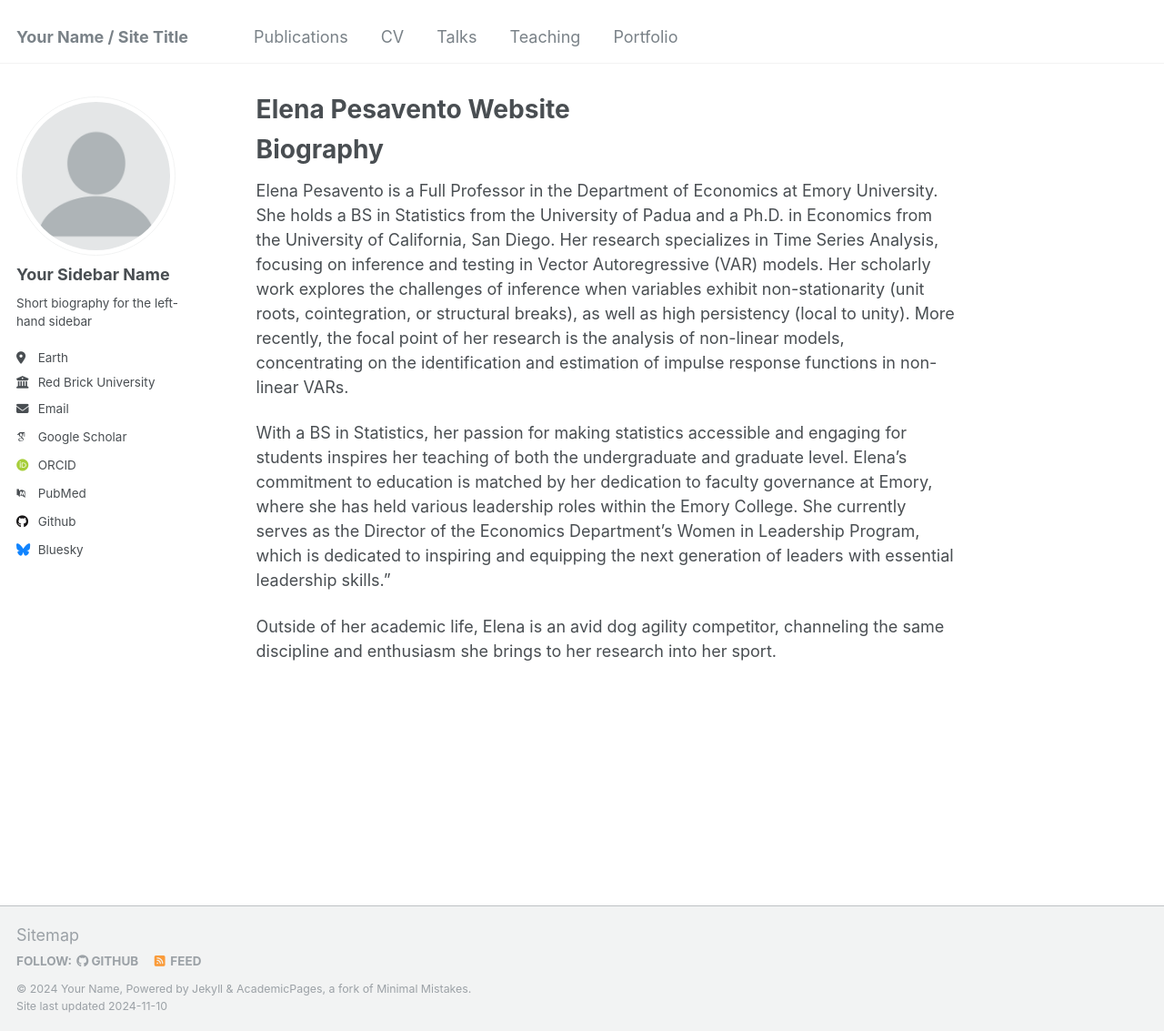
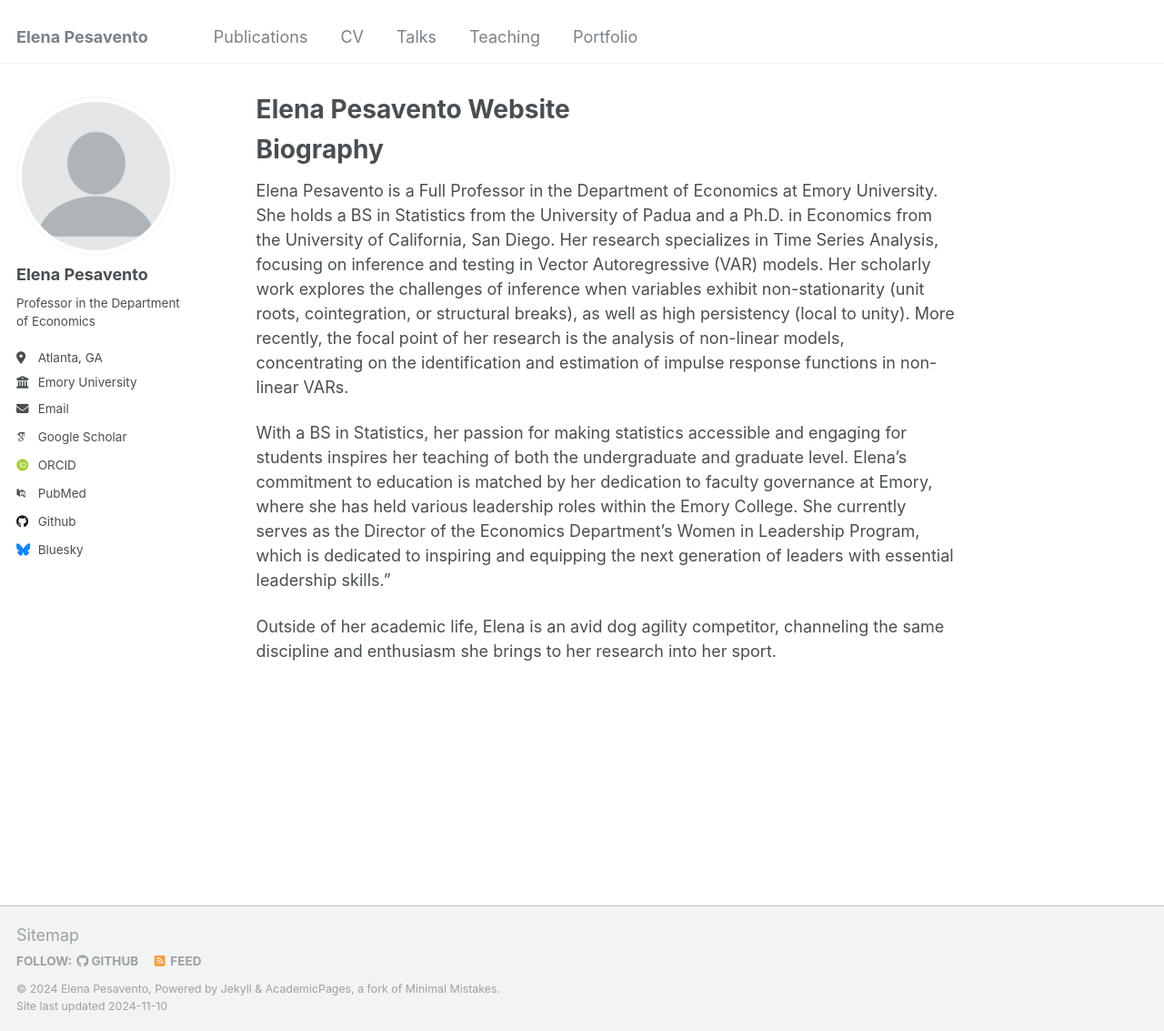
Before and after one commit to epesave/epesave.github.io, a Jekyll site: the page built from _pages/about.md, in a window 1280 px wide and 1133 px high. Shown: the whole window at 91% size. Built offline with Jekyll 4.4.1, drawn with Linux system fonts in a browser that asks for light colours; some web fonts are replaced.

Commit message:
Update _config.yml

```diff
--- a/_config.yml
+++ b/_config.yml
@@ -8,11 +8,11 @@
 
 # Basic Site Settings
 locale                   : "en-US"
-title                    : "Your Name / Site Title"
+title                    : "Elena Pesavento"
 title_separator          : "-"
-name                     : &name "Your Name"
+name                     : &name "Elena Pesavento"
 description              : &description "personal description"
-url                      : https://academicpages.github.io # the base hostname & protocol for your site e.g. "https://mmistakes.github.io"
+url                      : https://academicpages.github.io # the base hostname & protocol for your site e.g. "https://epesave.github.io"
 baseurl                  : "" # the subpath of your site, e.g. "/blog"
 repository               : "academicpages/academicpages.github.io"
 
@@ -22,13 +22,13 @@ repository               : "academicpages/academicpages.github.io"
 author:
   # Biographic information
   avatar           : "profile.png"
-  name             : "Your Sidebar Name"
+  name             : "Elena Pesavento"
   pronouns         : # example: "she/her"
-  bio              : "Short biography for the left-hand sidebar"
-  location         : "Earth"
-  employer         : "Red Brick University"
+  bio              : "Professor in the Department of Economics"
+  location         : "Atlanta, GA"
+  employer         : "Emory University"
   uri              : # URL
-  email            : "none@example.org"
+  email            : "epesave@emory.edu"
 
   # Academic websites
   arxiv            : # URL - Update with the correct link to your profile
```
